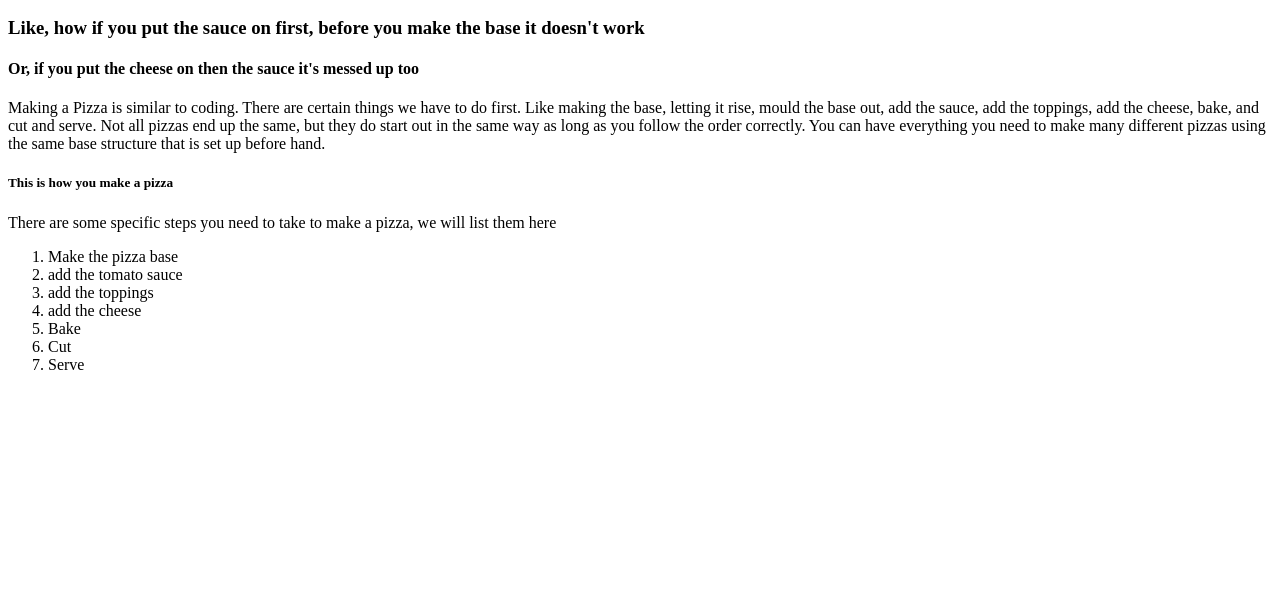
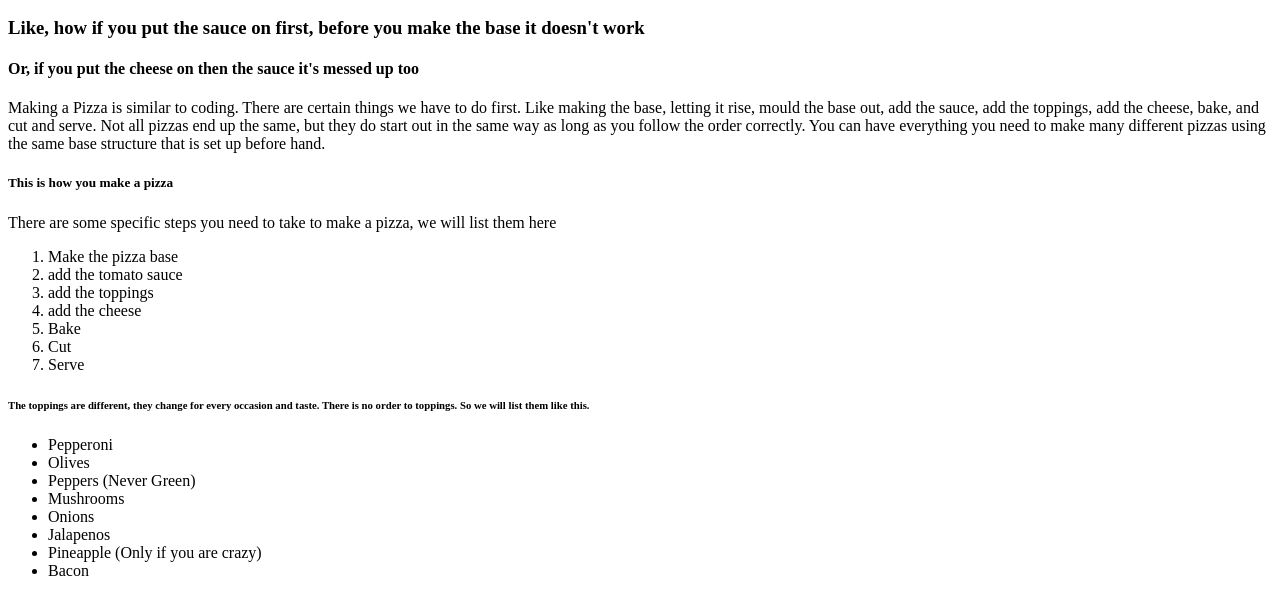
Before and after one commit to SquiddyJH/HTML-CSS, a plain HTML site: page index.html in a window 1280 px wide. Shown: the part 110-724 px from the top of the page. Drawn offline with Linux system fonts and the light colour scheme.

Commit message:
Added topping list

```diff
--- a/index.html
+++ b/index.html
@@ -29,8 +29,20 @@
         <li>Bake</li>
         <li>Cut</li>
         <li>Serve</li>
+    </ol>
 
-    </ol>
+    <h6>The toppings are different, they change for every occasion and taste. There is no order to toppings. So we will list them like this.</h6>
+
+    <ul>
+        <li>Pepperoni</li>
+        <li>Olives</li>
+        <li>Peppers (Never Green)</li>
+        <li>Mushrooms</li>
+        <li>Onions</li>
+        <li>Jalapenos</li>
+        <li>Pineapple (Only if you are crazy)</li>
+        <li>Bacon</li>
+    </ul>
 </body>
 
 </html>
```
